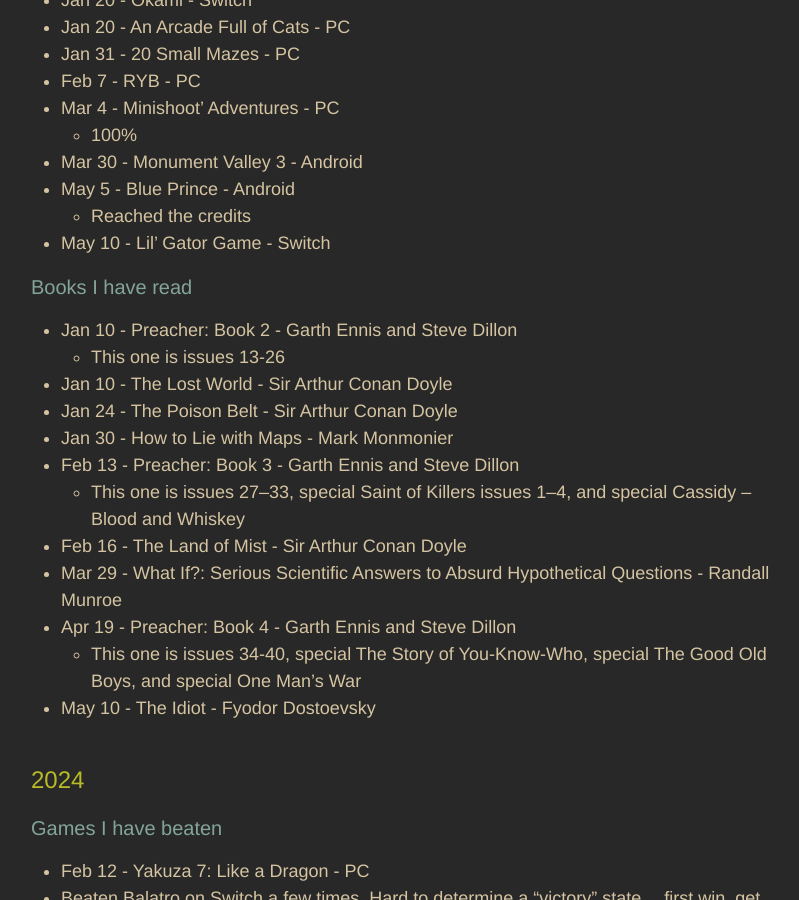
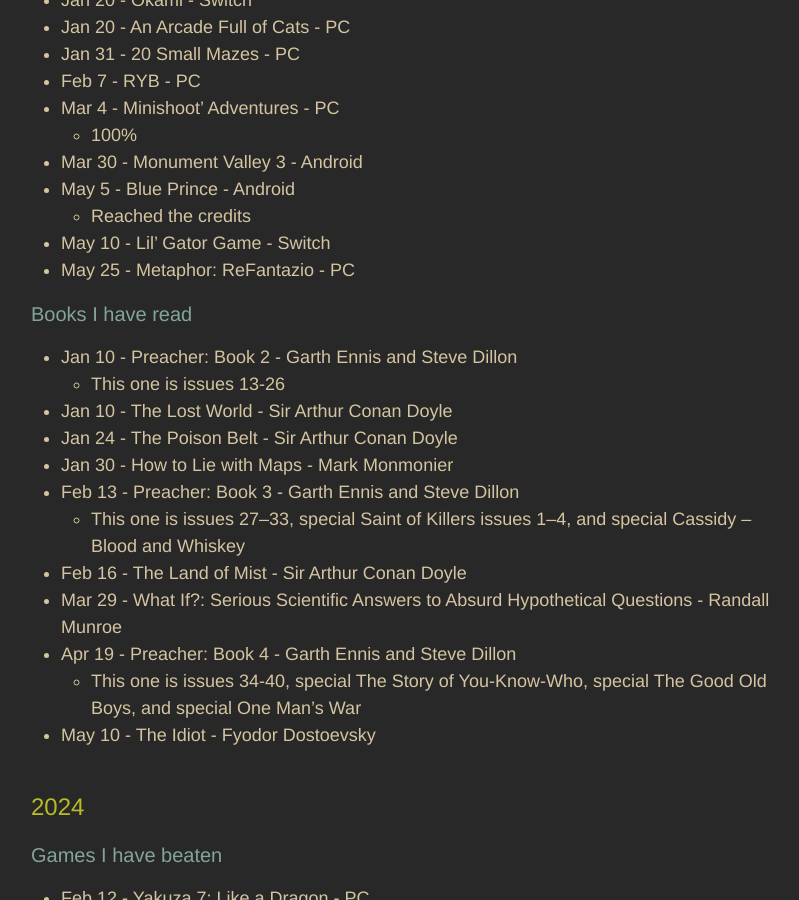
Before and after one commit to adkinsrs/sadkins_site, a Jekyll site: the page built from misc.md, in a window 1280 px wide and 900 px high, scrolled down 626 px. Shown: the whole window, without its empty margins (239-1038 px from the left). Built offline with Jekyll 4.4.1, drawn with Linux system fonts in a browser that asks for light colours.

Commit message:
beat a game

```diff
--- a/misc.md
+++ b/misc.md
@@ -30,6 +30,7 @@
 * May 5 - Blue Prince - Android
   * Reached the credits
 * May 10 - Lil' Gator Game - Switch
+* May 25 - Metaphor: ReFantazio - PC
 
 ### Books I have read
 
```
